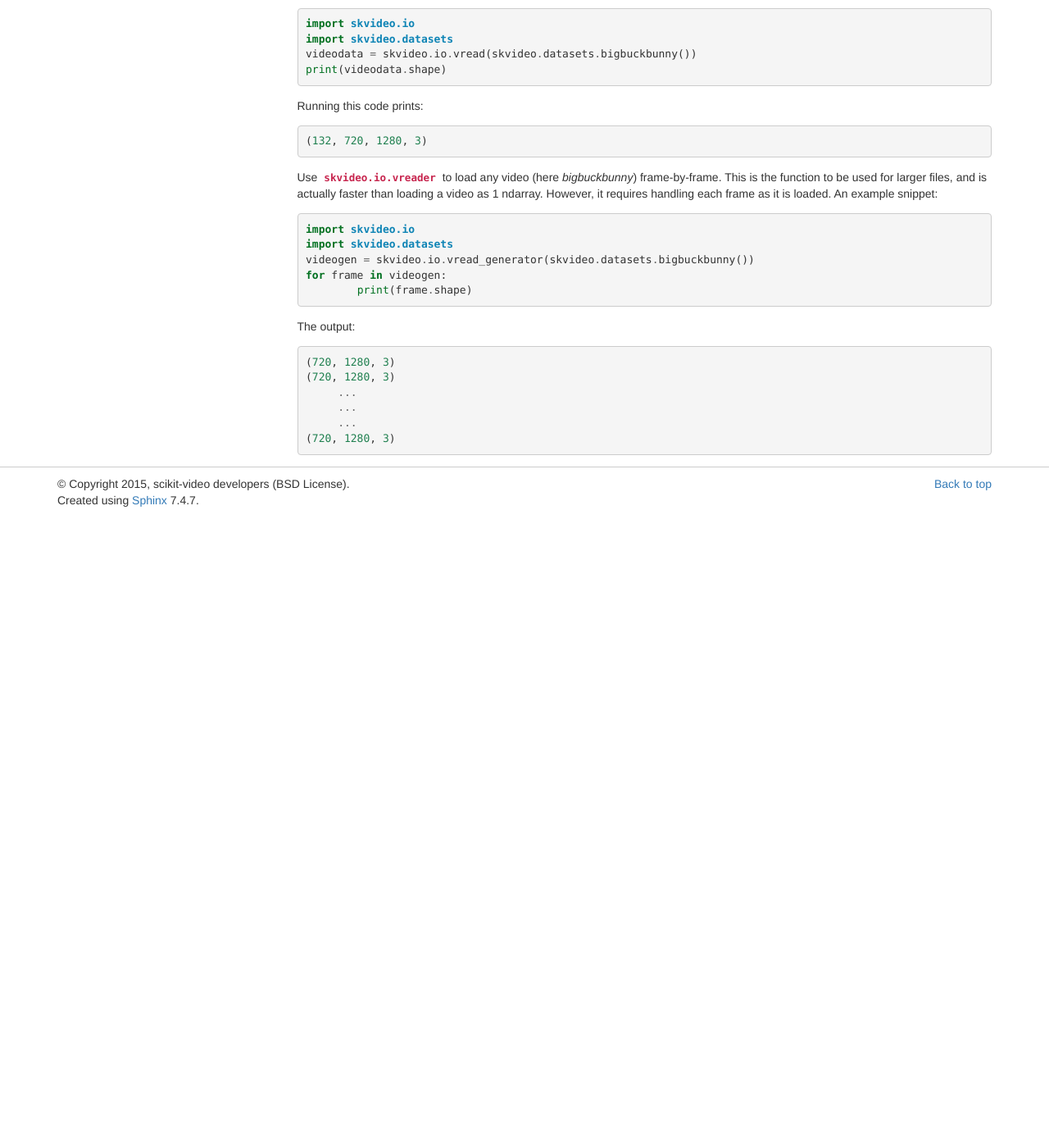
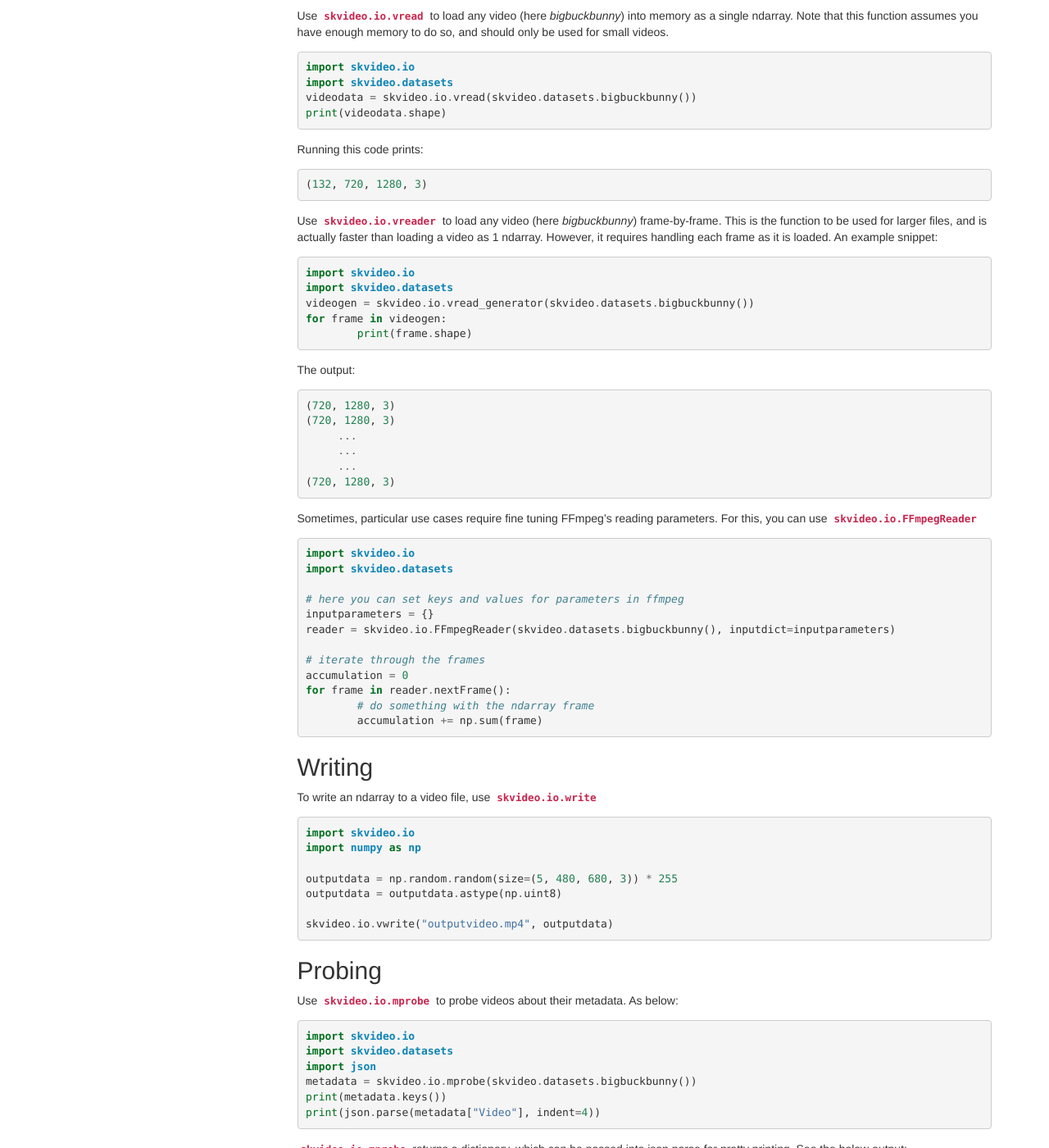
Before and after one commit to scikit-video/scikit-video, a Sphinx documentation site: the page built from doc/io.rst, in a window 1280 px wide and 1400 px high, scrolled down 376 px. Shown: the whole window at 82% size. Built offline with Sphinx 7.4.7, drawn with Linux system fonts in a browser that asks for light colours; formulas are drawn with MathJax 3; before the commit the page ends 1006 px from its top, so only the background shows below that; some of the changed text lies outside the part shown.

Commit message:
Fixing io to add ffmpeg reader

```diff
--- a/doc/io.rst
+++ b/doc/io.rst
@@ -1,14 +1,20 @@
 .. _input-output:
 
+===========================
 Reading and Writing Videos
------------------------
+===========================
 
 .. currentmodule:: sklearn.io
 
 `sklearn.io` is a module created for using the FFmpeg
 backend to read and write videos. The mediainfo tool is used
 for parsing metadata from videos, since it provides a universal
-format.
+format. In time, other backends are planned, but for now only FFmpeg
+is officially supported.
+
+
+Reading
+-----------------------
 
 Use :func:`skvideo.io.vread` to load any video (here `bigbuckbunny`) into memory as a single ndarray. Note that this function assumes you have enough memory to do so, and should only be used for small videos.
 
@@ -46,5 +52,175 @@ The output:
 	     ...
 	(720, 1280, 3)
 
+Sometimes, particular use cases require fine tuning FFmpeg's reading parameters. For this, you can use :class:`skvideo.io.FFmpegReader`
+
+.. code-block:: python
+
+	import skvideo.io
+	import skvideo.datasets
+
+	# here you can set keys and values for parameters in ffmpeg
+	inputparameters = {}
+	reader = skvideo.io.FFmpegReader(skvideo.datasets.bigbuckbunny(), inputdict=inputparameters)
+
+	# iterate through the frames
+	accumulation = 0
+	for frame in reader.nextFrame():
+		# do something with the ndarray frame
+		accumulation += np.sum(frame)
+
+
+Writing
+-----------------------
+
+To write an ndarray to a video file, use :func:`skvideo.io.write`
+
+.. code-block:: python
+
+	import skvideo.io
+	import numpy as np
+
+	outputdata = np.random.random(size=(5, 480, 680, 3)) * 255
+	outputdata = outputdata.astype(np.uint8)
+
+	skvideo.io.vwrite("outputvideo.mp4", outputdata)
+
+
+Probing
+-----------------------
+
+Use :func:`skvideo.io.mprobe` to probe videos about their metadata. As below:
+
+.. code-block:: python
+
+	import skvideo.io
+	import skvideo.datasets
+	import json
+	metadata = skvideo.io.mprobe(skvideo.datasets.bigbuckbunny())
+	print(metadata.keys())
+	print(json.parse(metadata["Video"], indent=4))
+
+:func:`skvideo.io.mprobe` returns a dictionary, which can be passed into json.parse for pretty printing. See the below output:
+
+.. code-block:: python
+
+	[u'Audio', u'Video', u'General']
+	{
+	    "@type": "Video",
+	    "Count": "323",
+	    "Count_of_stream_of_this_kind": "1",
+	    "Kind_of_stream": [
+		"Video",
+		"Video"
+	    ],
+	    "Stream_identifier": "0",
+	    "StreamOrder": "0",
+	    "ID": [
+		"1",
+		"1"
+	    ],
+	    "Format": "AVC",
+	    "Format_Info": "Advanced Video Codec",
+	    "Format_Url": "http://developers.videolan.org/x264.html",
+	    "Commercial_name": "AVC",
+	    "Format_profile": "Main@L3.1",
+	    "Format_settings": "CABAC / 1 Ref Frames",
+	    "Format_settings__CABAC": [
+		"Yes",
+		"Yes"
+	    ],
+	    "Format_settings__ReFrames": [
+		"1",
+		"1 frame"
+	    ],
+	    "Internet_media_type": "video/H264",
+	    "Codec_ID": "avc1",
+	    "Codec_ID_Info": "Advanced Video Coding",
+	    "Codec_ID_Url": "http://www.apple.com/quicktime/download/standalone.html",
+	    "Codec": [
+		"AVC",
+		"AVC"
+	    ],
+	    "Codec_Family": "AVC",
+	    "Codec_Info": "Advanced Video Codec",
+	    "Codec_Url": "http://developers.videolan.org/x264.html",
+	    "Codec_CC": "avc1",
+	    "Codec_profile": "Main@L3.1",
+	    "Codec_settings": "CABAC / 1 Ref Frames",
+	    "Codec_settings__CABAC": "Yes",
+	    "Codec_Settings_RefFrames": "1",
+	    "Duration": [
+		"5280",
+		"5s 280ms",
+		"5s 280ms",
+		"5s 280ms",
+		"00:00:05.280",
+		"00:00:05:07",
+		"00:00:05.280 (00:00:05:07)"
+	    ],
+	    "Bit_rate": [
+		"1205959",
+		"1 206 Kbps"
+	    ],
+	    "Width": [
+		"1280",
+		"1 280 pixels"
+	    ],
+	    "Height": [
+		"720",
+		"720 pixels"
+	    ],
+	    "Sampled_Width": "1280",
+	    "Sampled_Height": "720",
+	    "Pixel_aspect_ratio": "1.000",
+	    "Display_aspect_ratio": [
+		"1.778",
+		"16:9"
+	    ],
+	    "Rotation": "0.000",
+	    "Frame_rate_mode": [
+		"CFR",
+		"Constant"
+	    ],
+	    "FrameRate_Mode_Original": "VFR",
+	    "Frame_rate": [
+		"25.000",
+		"25.000 fps"
+	    ],
+	    "Frame_count": "132",
+	    "Resolution": [
+		"8",
+		"8 bits"
+	    ],
+	    "Colorimetry": "4:2:0",
+	    "Color_space": "YUV",
+	    "Chroma_subsampling": "4:2:0",
+	    "Bit_depth": [
+		"8",
+		"8 bits"
+	    ],
+	    "Scan_type": [
+		"Progressive",
+		"Progressive"
+	    ],
+	    "Interlacement": [
+		"PPF",
+		"Progressive"
+	    ],
+	    "Bits__Pixel_Frame_": "0.052",
+	    "Stream_size": [
+		"795933",
+		"777 KiB (75%)",
+		"777 KiB",
+		"777 KiB",
+		"777 KiB",
+		"777.3 KiB",
+		"777 KiB (75%)"
+	    ],
+	    "Proportion_of_this_stream": "0.75391",
+	    "Encoded_date": "UTC 1970-01-01 00:00:00",
+	    "Tagged_date": "UTC 1970-01-01 00:00:00"
+	}
+
 .. toctree::
     :hidden:
```
